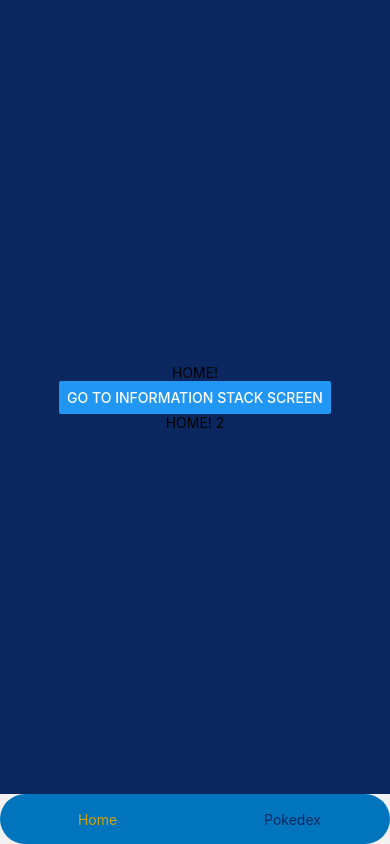
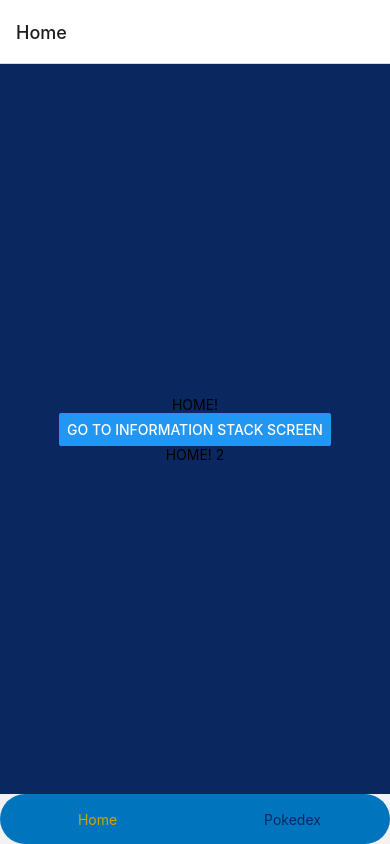
Before and after one commit to yasskate/pokedex, a React Native app: screen /Tabs in a window 390 px wide. Built offline with nearby package versions, Linux system fonts and the light colour scheme.

Commit message:
Refactor tab navigator

```diff
--- a/src/navigation/tabNavigator.js
+++ b/src/navigation/tabNavigator.js
@@ -1,32 +1,24 @@
 import { createBottomTabNavigator } from '@react-navigation/bottom-tabs'
-import { createNativeStackNavigator } from '@react-navigation/native-stack'
-
 import Home from '../screens/home'
 import TabBar from '../components/tabBar'
 import PokedexStackScreen from './stacks/pokedexStackScreen'
 
 const Tab = createBottomTabNavigator()
-const Stack = createNativeStackNavigator()
 
 const TabNavigator = () => {
   return (
     <Tab.Navigator
       tabBar={props => <TabBar {...props} />}
-      options={{ headerShown: false }}
     >
       <Tab.Screen
         name="Home"
         component={Home}
-        options={{
-          header: () => (<></>)
-        }}
+        options={{ headerTitle: 'Home' }}
         />
       <Tab.Screen
         name="Pokedex"
         component={PokedexStackScreen}
-        options={{
-          header: () => (<></>)
-        }}
+        options={{ header: () => (<></>) }}
       />
     </Tab.Navigator>
   )
```
